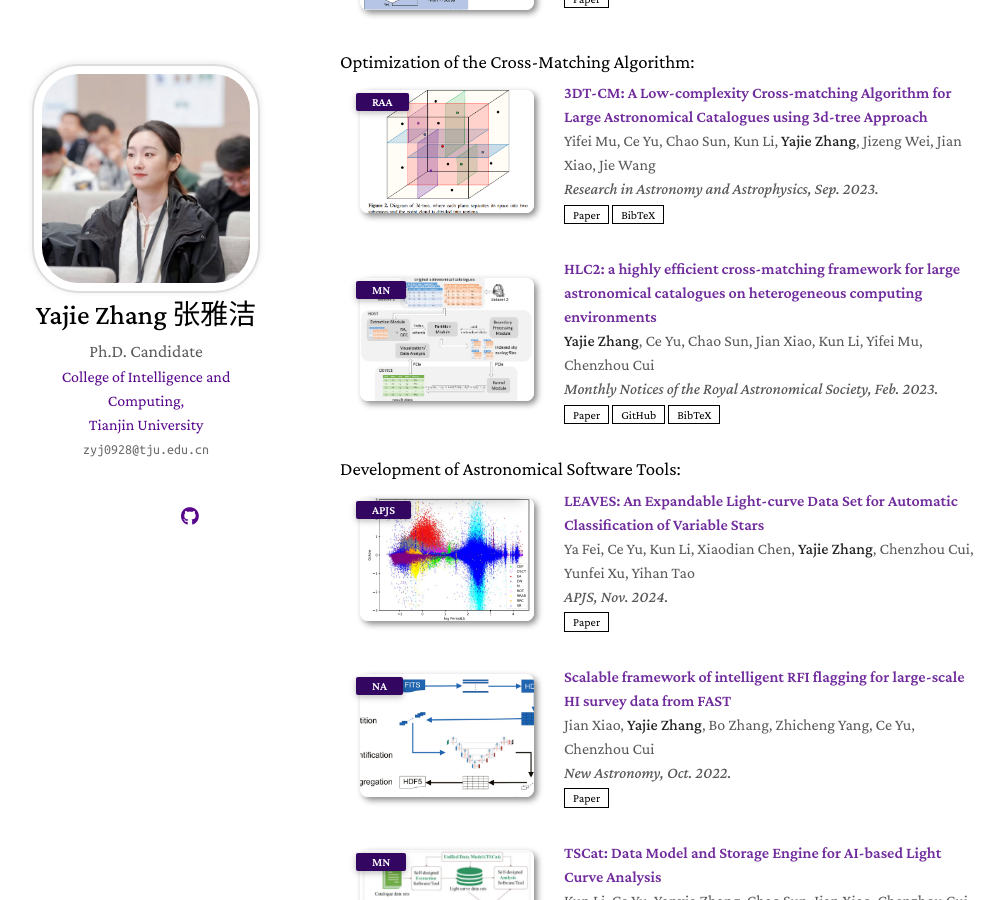
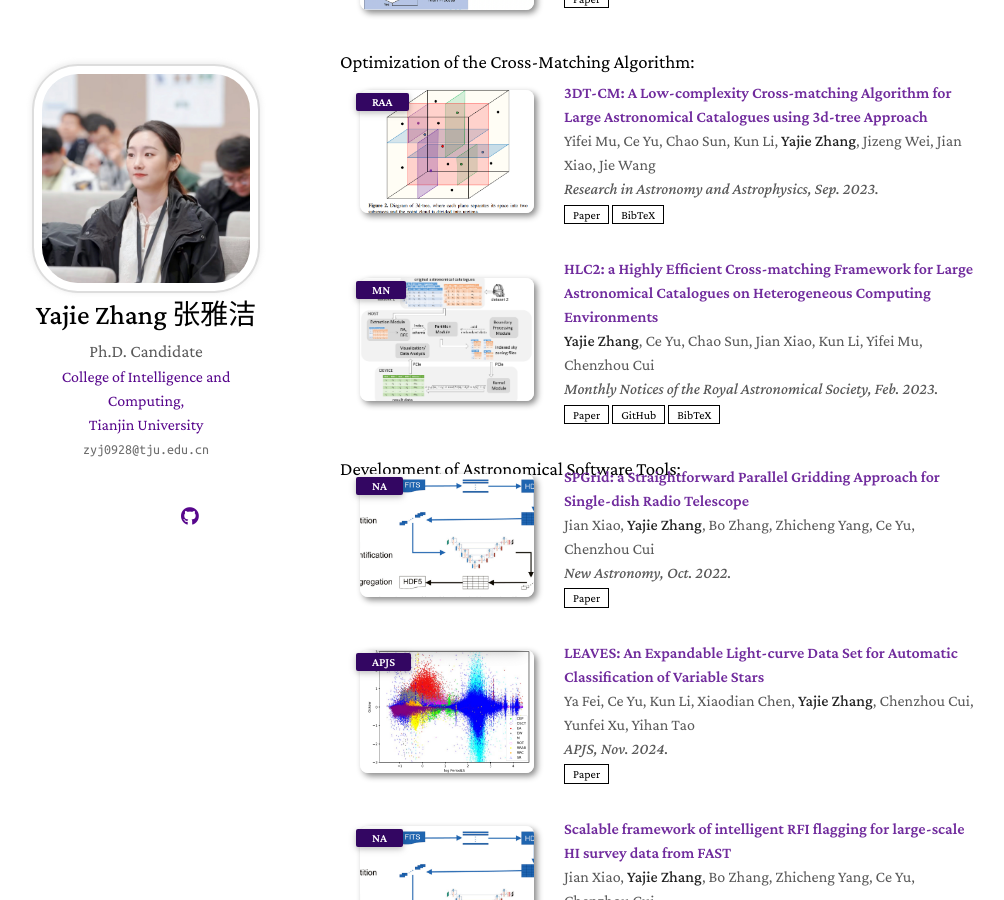
Before and after one commit to Yajie-Z/Yajie-Z.github.io, a Jekyll site: the page built from index.md, in a window 1280 px wide and 900 px high, scrolled down 1269 px. Shown: the whole window, without its empty margins (130-1134 px from the left). Built offline with Jekyll 4.4.1, drawn with Linux system fonts in a browser that asks for light colours; nearby versions of some CDN libraries; a style sheet for code colours, icons or effects is not loaded; our own code applies the rules of GitHub Pages for plain Markdown files.

Commit message:
Update projects.md

```diff
--- a/_includes/projects.md
+++ b/_includes/projects.md
@@ -109,8 +109,10 @@
   </div>
 </div>
 </li>
+<br>
 
-<br>
+
+
 
 <li>
 <div class="pub-row">
@@ -121,7 +123,7 @@
   </div>
 
   <div class="col-sm-9" style="position: relative;padding-right: 15px;padding-left: 20px;">
-    <div class="title"><a href="https://academic.oup.com/mnras/article/519/4/6381/6982913" target="_blank">HLC2: a highly efficient cross-matching framework for large astronomical catalogues on heterogeneous computing environments</a></div>
+    <div class="title"><a href="https://academic.oup.com/mnras/article/519/4/6381/6982913" target="_blank">HLC2: a Highly Efficient Cross-matching Framework for Large Astronomical Catalogues on Heterogeneous Computing Environments</a></div>
     <div class="author"><strong>Yajie Zhang</strong>, Ce Yu, Chao Sun, Jian Xiao, Kun Li, Yifei Mu, Chenzhou Cui </div>
     <div class="periodical"><em>Monthly Notices of the Royal Astronomical Society, Feb. 2023.</em></div>
     <div class="links">
@@ -135,6 +137,26 @@
  <br>
 
 <h3 id="publications" style="margin: 2px 0px -15px;">Development of Astronomical Software Tools: </h3>
+<li>
+<div class="pub-row">
+
+  <div class="col-sm-3 abbr" style="position: relative;padding-right: 15px;padding-left: 15px;">
+    <img src="assets/img/NA.png" class="teaser img-fluid z-depth-1">
+    <abbr class="badge">NA</abbr>
+  </div>
+
+  <div class="col-sm-9" style="position: relative;padding-right: 15px;padding-left: 20px;">
+    <div class="title"><a href="https://www.sciencedirect.com/science/article/pii/S1384107622000434" target="_blank">SPGrid: a
+Straightforward Parallel Gridding Approach for Single-dish Radio Telescope</a></div>
+    <div class="author">Jian Xiao, <strong>Yajie Zhang</strong>, Bo Zhang, Zhicheng Yang, Ce Yu, Chenzhou Cui</div>
+    <div class="periodical"><em>New Astronomy, Oct. 2022.</em></div>
+    <div class="links">
+      <a href="https://www.sciencedirect.com/science/article/pii/S1384107622000434" class="btn btn-sm z-depth-0" role="button" target="_blank" style="font-size:12px;">Paper</a>
+       </div>
+	</div>
+</div>
+</li>
+
 <br>
 
 <li>
```
